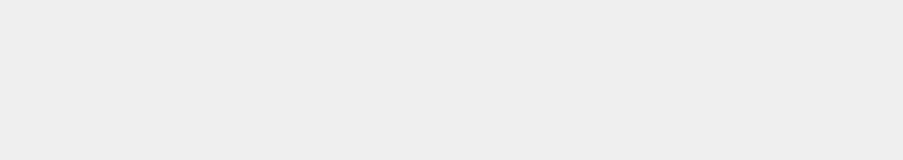
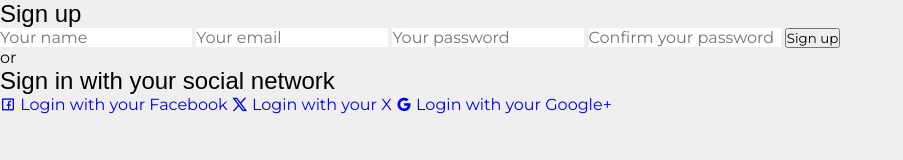
Before and after one commit to adrjmiranda/signup-or-signin-page-design, a website built with webpack: page public/index.html in a window 1280 px wide. Shown: the whole page, without its empty margins (0-903 px from the left). Built offline with nearby package versions, Linux system fonts and the light colour scheme; a web font is replaced by a local one.

Commit message:
chore: created HTML structure of the content

```diff
--- a/public/index.html
+++ b/public/index.html
@@ -41,6 +41,79 @@
 			<p>This page requires JavaScript to function properly.</p>
 		</noscript>
 
+		<!--==================== CONTENT ====================-->
+		<div id="content" class="container">
+			<!--==================== FORM ====================-->
+			<form action="#" id="form">
+				<!--==================== SIGN UP ====================-->
+				<div id="sign-up" class="form-area">
+					<h2 class="form-title">Sign up</h2>
+
+					<input
+						type="text"
+						id="name"
+						name="name"
+						placeholder="Your name"
+						required
+					/>
+
+					<input
+						type="email"
+						id="email"
+						name="email"
+						placeholder="Your email"
+						required
+					/>
+
+					<input
+						type="password"
+						id="password"
+						name="password"
+						placeholder="Your password"
+						required
+					/>
+
+					<input
+						type="password"
+						id="password-confirmation"
+						name="password-confirmation"
+						placeholder="Confirm your password"
+						required
+					/>
+
+					<button class="btn sign-up-btn">Sign up</button>
+				</div>
+				<!--================ Enf of SIGN UP =================-->
+
+				<!--==================== FORM BETWEEN ====================-->
+				<span class="form-between">or</span>
+				<!--================ Enf of FORM BETWEEN =================-->
+
+				<!--==================== SIGN IN ====================-->
+				<div id="sign-in" class="form-area">
+					<h2 class="form-title">Sign in with your social network</h2>
+
+					<a href="#" class="btn fb-btn">
+						<i class="ri-facebook-box-line"></i>
+						<span>Login with your Facebook</span>
+					</a>
+
+					<a href="#" class="btn x-btn">
+						<i class="ri-twitter-x-line"></i>
+						<span>Login with your X</span>
+					</a>
+
+					<a href="#" class="btn gp-btn">
+						<i class="ri-google-fill"></i>
+						<span>Login with your Google+</span>
+					</a>
+				</div>
+				<!--================ Enf of SIGN IN =================-->
+			</form>
+			<!--================ Enf of FORM =================-->
+		</div>
+		<!--================ Enf of CONTENT =================-->
+
 		<!--==================== Script ====================-->
 		<script src="assets/js/index.js"></script>
 	</body>
```
